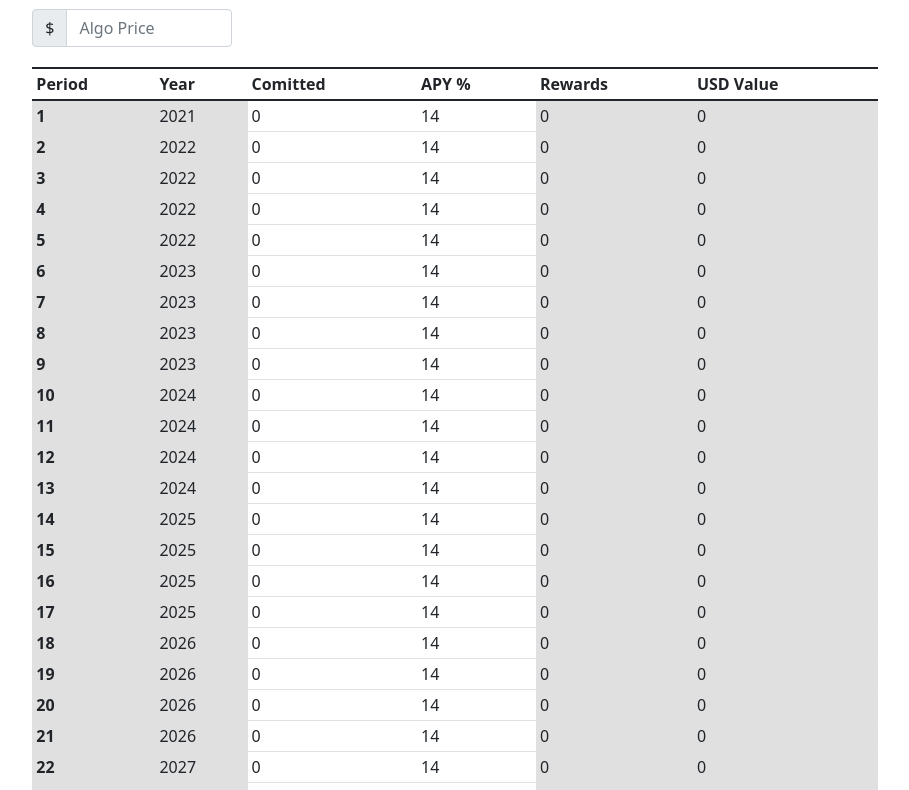
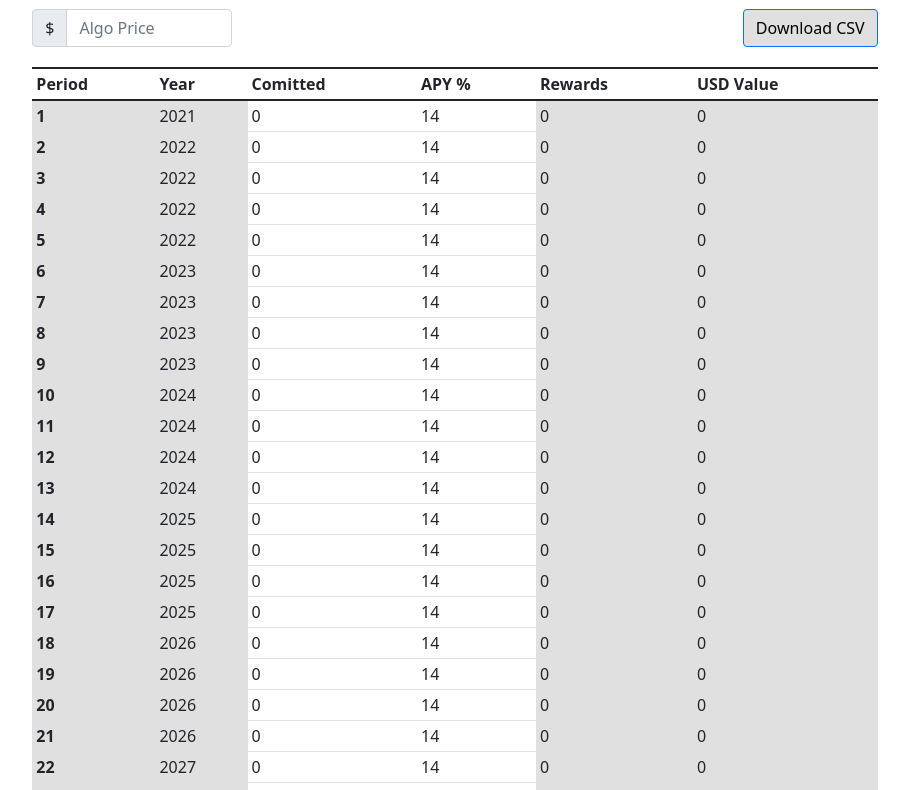
Before and after one commit to 0x9090/AlgoGovernanceEstimator, a plain HTML site: page index.html in a window 1280 px wide. Shown: the part 87-877 px from the top of the page, without its empty margins (185-1094 px from the left). Drawn offline with nearby package versions, Linux system fonts and the light colour scheme.

Commit message:
more styling

```diff
--- a/index.css
+++ b/index.css
@@ -5,9 +5,19 @@
     max-width: 200px;
     padding-top: 20px;
     padding-bottom: 10px;
+    float: left;
 }
 #secondRow {
     padding-top: 10px;
 }
+#thirdRow {
+    text-align: center;
+}
 table thead { background-color: white; }
 .grey { background-color: #E0E0E0 !important; }
+button {
+    background-color: #E0E0E0 !important;
+    color: black !important;
+    float: right;
+    margin-top: 20px;
+}
--- a/index.html
+++ b/index.html
@@ -4,9 +4,12 @@
     <div class="col-2"></div>
     <div class="col-8">
       <h1>Algo Governance Estimator</h1>
-      <div class="input-group" id="priceDiv">
-        <span class="input-group-text">$</span>
-        <input type="text" class="form-control" placeholder="Algo Price" aria-label="Algo Price">
+      <div class="controls">
+        <div class="input-group" id="priceDiv">
+          <span class="input-group-text">$</span>
+          <input type="text" class="form-control" placeholder="Algo Price" aria-label="Algo Price">
+        </div>
+        <button class="btn btn-primary" type="submit" onsubmit="downloadCSV()" value="Download">Download CSV</button>
       </div>
     </div>
   </div>
@@ -83,6 +86,10 @@
       </table>
     </div>
   </div>
+  <div class="row" id="thirdRow">
+    <p>A project by Nops - <a href="https://github.com/0x9090/AlgoGovernanceEstimator">github.com/0x9090/AlgoGovernanceEstimator</a></p>
+    "
+  </div>
 </div>
 
 <link href="https://cdn.jsdelivr.net/npm/bootstrap@5.1.3/dist/css/bootstrap.min.css" rel="stylesheet" integrity="sha384-1BmE4kWBq78iYhFldvKuhfTAU6auU8tT94WrHftjDbrCEXSU1oBoqyl2QvZ6jIW3" crossorigin="anonymous">
--- a/index.js
+++ b/index.js
@@ -20,3 +20,26 @@ observer.observe(list, {
 function refreshPrices() {
     console.log("working!");
 }
+
+function downloadCSV() {
+    let csv_data = [];
+    let rows = document.getElementsByTagName("tr");
+    for (let i = 0; i < rows.length; i++) {
+        let columns = rows[i].querySelectorAll("td,th");
+        let csvrow = [];
+        for (let j = 0; j < cols.length; j++) {
+            csvrow.push(columns[j].innerHTML);
+        }
+        csv_data.push(csvrow.join(","));
+    }
+    csv_data = csv_data.join("\n");
+    let CSVFile = new Blob([csv_data], { type: "text/csv" });
+    let temp_link = document.createElement("a");
+    temp_link.download = "AlgoEstimate.csv";
+    let url = window.URL.createObjectURL(CSVFile);
+    temp_link.href = url;
+    temp_link.style.display = "none";
+    document.body.appendChild(temp_link);
+    temp_link.click();
+    document.body.removeChild(temp_link);
+}
```
